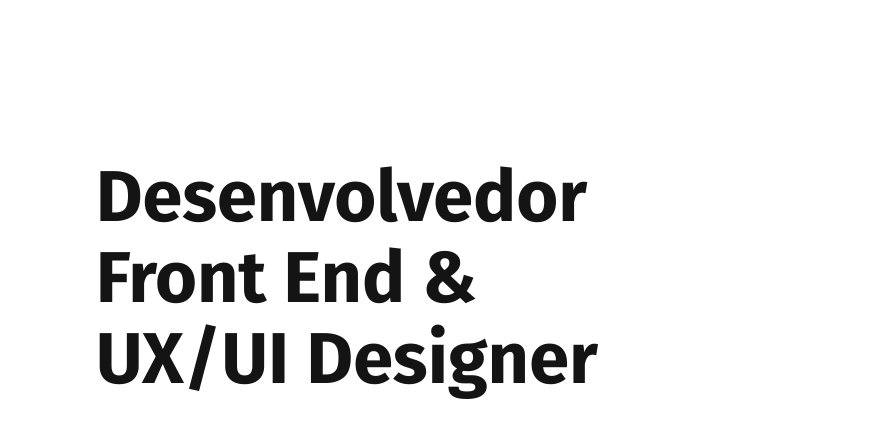
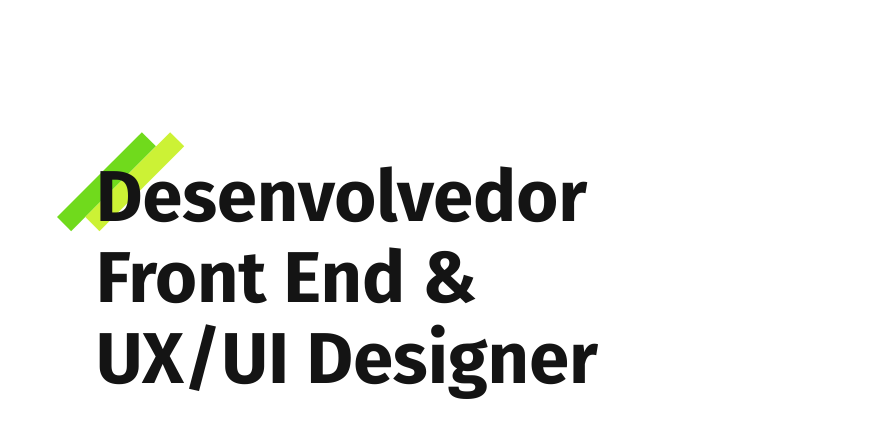
Before and after one commit to filipezzo/portfolio, a plain HTML site: page index.html in a window 1280 px wide. Shown: the part 179-606 px from the top of the page, 411-1280 px from the left. Drawn offline with Linux system fonts and the light colour scheme.

Commit message:
portfolio

```diff
--- a/css/main.css
+++ b/css/main.css
@@ -25,7 +25,7 @@
   top: -25px;
   left: -40px;
   z-index: -1;
-  background: url("img/detalhe.svg") no-repeat center;
+  background: url("/img/detalhe.svg") no-repeat center;
 }
 
 .principal__h3 {
```
